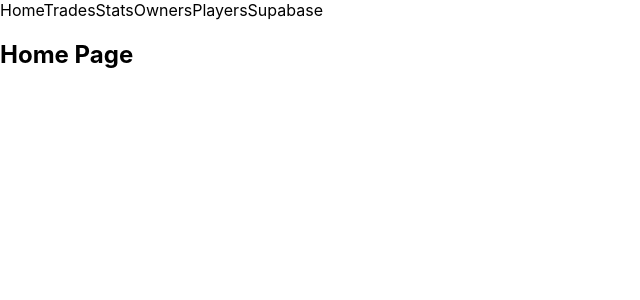
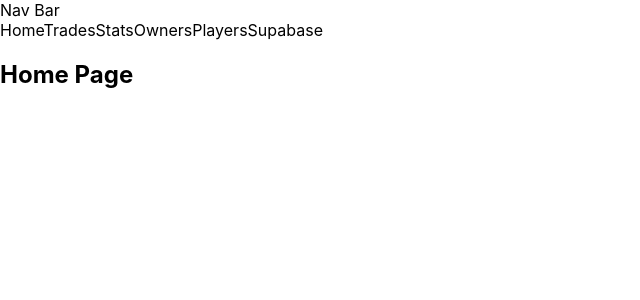
Before and after one commit to ethanrmorris/chug-sandbox, a Next.js app: page / in a window 1280 px wide. Shown: the top 300 px of the page, without its empty margins (0-640 px from the left). Built offline with nearby package versions, Linux system fonts and the light colour scheme.

Commit message:
1 file modified, 1 added

```diff
--- a/components/Layout.js
+++ b/components/Layout.js
@@ -1,34 +1,32 @@
 import Link from 'next/link';
+
+import styles from '../styles/Layout.module.css';
 
 export default function Layout({ children }) {
   return (
-    <>
-      <div>
+    <div className={styles.gridLayout}>
+      <header className={styles.header}>Nav Bar</header>
+      <nav className={styles.nav}>
         <Link href="/">
           <a>Home</a>
         </Link>
-
         <Link href="/trades">
           <a>Trades</a>
         </Link>
-
         <Link href="/stats">
           <a>Stats</a>
         </Link>
-
         <Link href="/owners">
           <a>Owners</a>
         </Link>
-
         <Link href="/players">
           <a>Players</a>
         </Link>
-
         <Link href="/supabase">
           <a>Supabase</a>
         </Link>
-      </div>
-      <div>{children}</div>
-    </>
+      </nav>
+      <main className={styles.main}>{children}</main>
+    </div>
   );
 }
--- /dev/null
+++ b/styles/Layout.module.css
@@ -0,0 +1,2 @@
+.gridLayout {
+}
```
